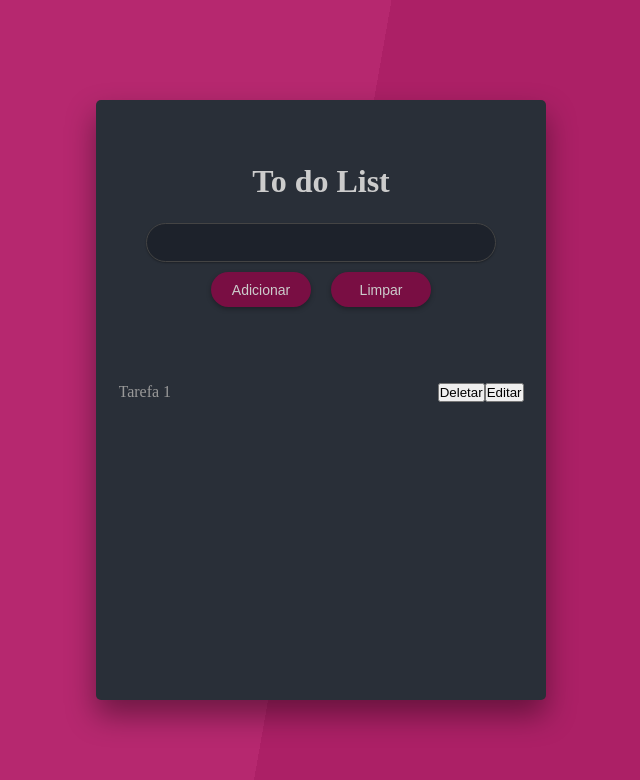
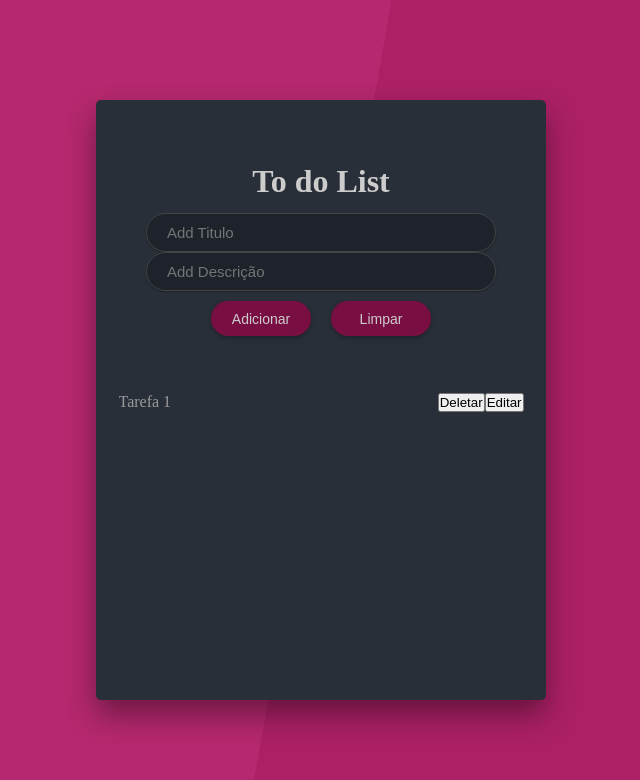
Before and after one commit to Thiago-Gomes-Araujo/FrontEnd-BackEnd, a React (Create React App) app in the folder frontend/: page / in a window 1280 px wide. Shown: the top 780 px of the page, without its empty margins (319-959 px from the left). Built offline with nearby package versions, Linux system fonts and the light colour scheme.

Commit message:
adicionando componente Header

```diff
--- /dev/null
+++ b/frontend/src/components/Task/styles.css
@@ -0,0 +1,17 @@
+.list-item {
+  display: flex;
+  justify-content: space-between;
+  margin: 20px 0;
+  padding-bottom: 5px;
+}
+
+.list-item span {
+  color: #999;
+}
+
+.btn-icons {
+  color: #bbb;
+  font-size: 16px;
+  cursor: pointer;
+  margin-right: 10px;
+}
--- a/frontend/src/components/TaskForm/index.js
+++ b/frontend/src/components/TaskForm/index.js
@@ -1,9 +1,41 @@
-import './styles.css'
+import { useState } from 'react';
+import api from '../../service/api';
+import './styles.css';
 
 function TaskForm(){
-    return(
-        <form action="">
-        <input type="text" className="task-input"/>
+  const [title, setTitle] = useState("")
+  const [description, setdescription] = useState("")
+
+  const handleSubmit = async (event)=> {
+    event.preventDefaut()
+
+    try {
+      await api.post("/", {
+        title,
+        description
+      })
+
+    } catch (error) {
+      console.log('Ocorreu um erro ao adicionar o Registro' + error);
+    }
+  }
+
+  return (
+    <form onSubmit={handleSubmit} className="form">
+      <input
+        type="text"
+        className="task-input"
+        placeholder="Add Titulo"
+        required
+        value={title}
+      />
+      <input
+        type="text"
+        className="task-input"
+        placeholder="Add Descrição"
+        required
+        value={description}
+      />
       <div className="buttons">
         <button type="submit" className="btn add-task-btn">Adicionar</button>
         <button className="btn clear-btn">Limpar</button>
--- a/frontend/src/components/TaskForm/styles.css
+++ b/frontend/src/components/TaskForm/styles.css
@@ -1,4 +1,4 @@
-form {
+.form {
   display: flex;
   flex-direction: column;
   align-items: center;
```
Also changed, not shown: frontend/src/components/Header/index.js (+6 -6 lines), frontend/src/components/Task/index.js (added, +17 -0 lines), frontend/src/components/Header/styles.css (indentation only). Lines whose indentation alone changed are shown as unchanged.
